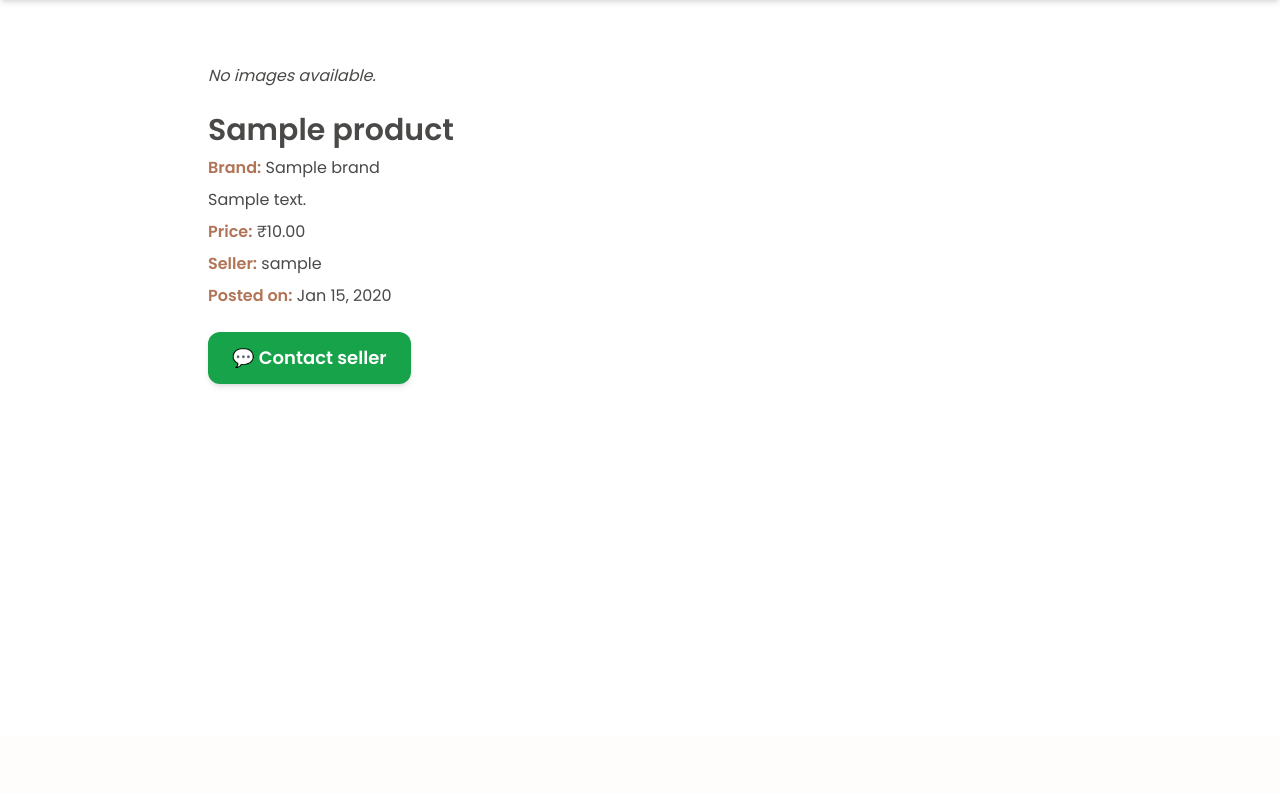
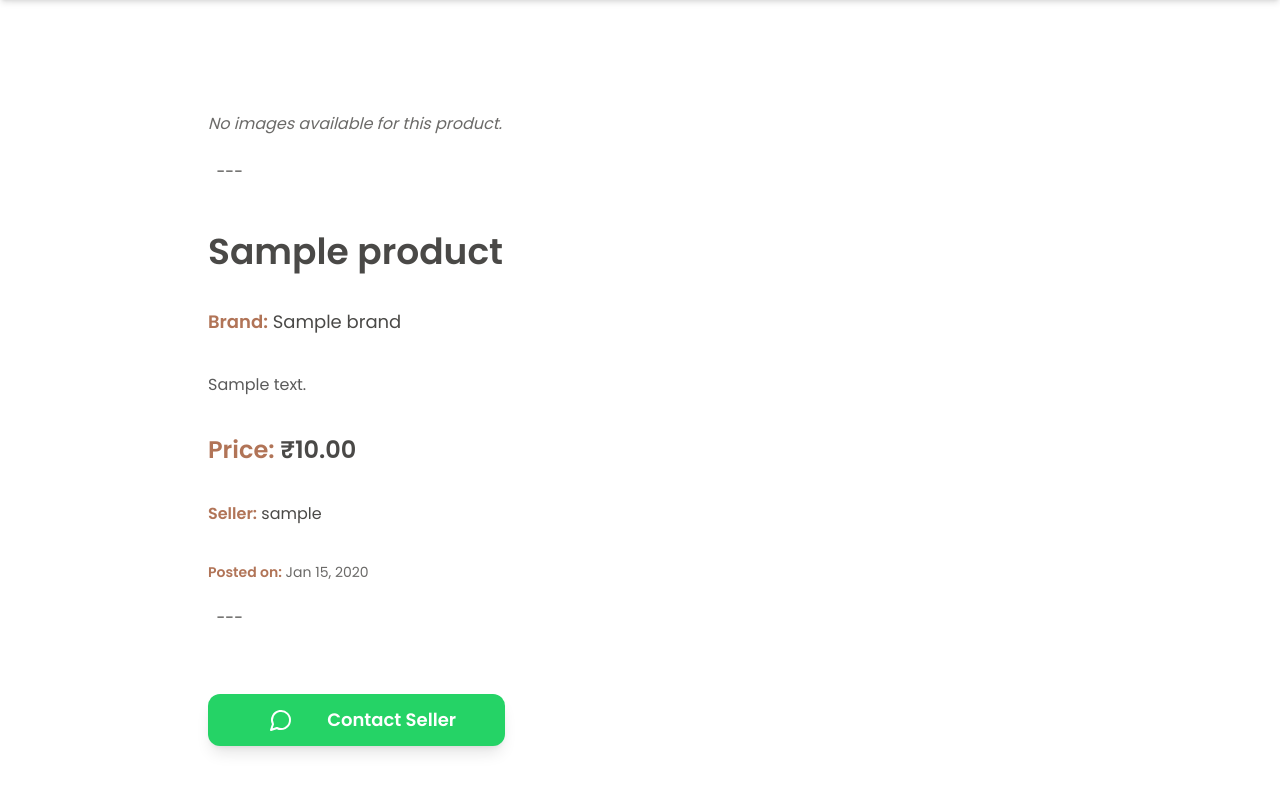
Before and after one commit to shalin1352004/ClassyKicks, a Django app: page /product/1/ in a window 1280 px wide. Shown: the part 64-858 px from the top of the page. Before the commit the page ends 451 px from the top, so only its background shows below. Run offline with Django 5.2, Linux system fonts and the light colour scheme; tables that the repository leaves empty hold one stand-in row (values such as "Sample post"); some libraries are stand-ins or nearby versions.

Commit message:
final launch

```diff
--- a/ClassyKicks/settings.py
+++ b/ClassyKicks/settings.py
@@ -19,6 +19,7 @@ from decouple import config
 
 # Build paths inside the project like this: BASE_DIR / 'subdir'.
 BASE_DIR = Path(__file__).resolve().parent.parent
+DEFAULT_FILE_STORAGE = 'cloudinary_storage.storage.MediaCloudinaryStorage'
 
 
 # Quick-start development settings - unsuitable for production
--- a/store/templates/store/product_detail.html
+++ b/store/templates/store/product_detail.html
@@ -4,54 +4,53 @@
 {% block content %}
 <div class="max-w-4xl mx-auto mt-10 px-4 text-[#4A4947] space-y-6">
 
-  <!-- Product Images -->
     <div>
-    {% with product.productimage_set.all as images %}
-      {% if images %}
-        <div class="flex gap-3 overflow-x-auto">
-          {% for image in images %}
-            <img src="{{ image.image.url }}" alt="{{ product.name }}"
-                 class="h-60 w-auto object-contain rounded-lg border border-[#4A4947] cursor-pointer"
+    {% if product.productimage_set.all %} {# Use product.productimage_set.all for clarity if that's your related name #}
+      <div class="flex gap-3 overflow-x-auto pb-2 custom-scrollbar"> {# Added custom-scrollbar class for styling #}
+        {% for image in product.productimage_set.all %}
+          <img src="{{ image.image.url }}" alt="{{ product.name }} image {{ forloop.counter }}"
+               class="h-60 w-auto object-contain rounded-lg border border-[#D8D2C2] hover:border-[#4A4947] cursor-pointer transition"
                onclick="openModal({{ forloop.counter0 }})" />
         {% endfor %}
       </div>
     {% else %}
-        <p class="italic">No images available.</p>
+      <p class="italic text-[#6B6A68]">No images available for this product.</p>
     {% endif %}
-    {% endwith %}
   </div>
 
-  <!-- Product Info -->
-  <div class="space-y-2">
-    <h2 class="text-3xl font-bold">{{ product.name }}</h2>
-    <p><strong class="text-[#B17457]">Brand:</strong> {{ product.brand.name }}</p>
-    <p>{{ product.description }}</p>
-    <p><strong class="text-[#B17457]">Price:</strong> ₹{{ product.price }}</p>
-    <p><strong class="text-[#B17457]">Seller:</strong> {{ product.seller.username }}</p>
-    <p><strong class="text-[#B17457]">Posted on:</strong> {{ product.created_at|date:"M d, Y" }}</p>
+  ---
+
+    <div class="space-y-3"> {# Increased space-y for better readability #}
+    <h2 class="text-4xl font-bold text-[#4A4947]">{{ product.name }}</h2> {# Larger heading #}
+    <p class="text-lg"><strong class="text-[#B17457]">Brand:</strong> {{ product.brand.name }}</p>
+    <p class="text-md leading-relaxed text-[#5A5A5A]">{{ product.description }}</p> {# Added line height and slightly darker text #}
+    <p class="text-2xl font-semibold text-[#4A4947]"><strong class="text-[#B17457]">Price:</strong> ₹{{ product.price }}</p> {# Larger price #}
+    <p class="text-md"><strong class="text-[#B17457]">Seller:</strong> {{ product.seller.username }}</p>
+    <p class="text-sm text-[#6B6A68]"><strong class="text-[#B17457]">Posted on:</strong> {{ product.created_at|date:"M d, Y" }}</p> {# Smaller, muted posted date #}
   </div>
 
-  <!-- WhatsApp Contact Button -->
-  <div>
+  ---
+
+    <div class="pt-4"> {# Added top padding #}
     <button
       onclick="redirectToWhatsApp()"
-      class="bg-green-600 hover:bg-[#944C34] transition-colors text-white font-semibold py-3 px-6 rounded-xl shadow-md text-lg"
+      class="bg-[#25D366] hover:bg-[#1DA851] transition-colors text-white font-semibold py-3 px-8 rounded-xl shadow-lg text-lg flex items-center justify-center gap-2" {# Changed to WhatsApp green #}
     >
-      💬 Contact seller
+      <svg xmlns="http://www.w3.org/2000/svg" width="24" height="24" viewBox="0 0 24 24" fill="none" stroke="currentColor" stroke-width="2" stroke-linecap="round" stroke-linejoin="round" class="lucide lucide-message-circle"><path d="M7.9 20A9 9 0 1 0 4 16.1L2 22Z"/></svg>
+      Contact Seller
     </button>
   </div>
 
 </div>
 
-<!-- Image Preview Modal -->
 <div id="imageModal" class="fixed inset-0 bg-black bg-opacity-80 z-50 hidden flex items-center justify-center touch-none">
-  <button onclick="closeModal()" class="absolute top-5 right-5 text-white text-3xl font-bold z-50">&times;</button>
-  <div class="relative w-full max-w-4xl h-full px-4 overflow-hidden">
+  <button onclick="closeModal()" class="absolute top-5 right-5 text-white text-4xl font-bold z-50 p-2 leading-none">&times;</button> {# Larger close button #}
+   <div class="relative w-full max-w-5xl h-full px-4 overflow-hidden"> {# Increased max-width for modal #}
     <div id="modalImageWrapper" class="flex gap-4 overflow-x-auto snap-x h-full">
       {% for image in product.productimage_set.all %}
-        <div class="flex-shrink-0 w-full flex items-center justify-center snap-start">
-          <img src="{{ image.image.url }}" alt="{{ product.name }}"
-               class="modal-img max-h-[80vh] object-contain transition-transform duration-300 cursor-zoom-in touch-pan-y"
+        <div class="flex-shrink-0 w-full flex items-center justify-center snap-center"> {# Changed snap-start to snap-center #}
+    <img src="{{ image.image.url }}" alt="{{ product.name }} image {{ forloop.counter }}" {# FIXED: Corrected image source #}
+               class="modal-img max-h-[90vh] object-contain transition-transform duration-300 cursor-zoom-in touch-pan-y" {# Increased max-height for images #}
                ontouchstart="handleTouchStart(event)"
                ontouchmove="handleTouchMove(event)"
                onclick="toggleZoom(this)" />
@@ -61,24 +60,27 @@
   </div>
 </div>
 
-<!-- Scripts -->
 <script>
   function redirectToWhatsApp() {
     const productName = "{{ product.name|escapejs }}";
     const currentURL = window.location.href;
     const message = `Hi, I'm interested in your product: ${productName}. Here is the link: ${currentURL}`;
-    const phoneNumber = "918238322005";
+    const phoneNumber = "918238322005"; // Ensure this is the correct seller's number
     const whatsappURL = `https://wa.me/${phoneNumber}?text=${encodeURIComponent(message)}`;
     window.open(whatsappURL, "_blank");
   }
 
   function openModal(index) {
     document.getElementById("imageModal").classList.remove("hidden");
+    // Wait for modal to become visible before calculating scroll
+    requestAnimationFrame(() => {
       const wrapper = document.getElementById("modalImageWrapper");
-    const imageWidth = wrapper.children[0].clientWidth + 16;
+      // Use scrollWidth divided by number of children for accurate width if gap isn't fixed
+      const imageWidth = wrapper.scrollWidth / wrapper.children.length;
       wrapper.scrollTo({
         left: index * imageWidth,
         behavior: "smooth"
+      });
     });
   }
 
@@ -87,7 +89,7 @@
     document.querySelectorAll('.modal-img').forEach(img => {
       img.classList.remove('scale-150', 'cursor-zoom-out');
       img.classList.add('cursor-zoom-in');
-      img.style.transform = '';
+      img.style.transform = ''; // Reset any panning transform
     });
   }
 
@@ -96,7 +98,7 @@
     if (isZoomed) {
       img.classList.remove('scale-150', 'cursor-zoom-out');
       img.classList.add('cursor-zoom-in');
-      img.style.transform = '';
+      img.style.transform = ''; // Reset transform on unzoom
     } else {
       img.classList.add('scale-150', 'cursor-zoom-out');
       img.classList.remove('cursor-zoom-in');
@@ -110,23 +112,29 @@
 
   // Touch panning support when zoomed
   let lastX = 0, lastY = 0;
+  let isDragging = false;
 
   function handleTouchStart(evt) {
+    const img = evt.target;
+    if (img.classList.contains('scale-150')) {
+      isDragging = true;
       if (evt.touches.length === 1) {
         lastX = evt.touches[0].clientX;
         lastY = evt.touches[0].clientY;
       }
     }
+  }
 
   function handleTouchMove(evt) {
     const img = evt.target;
-    if (img.classList.contains('scale-150')) {
-      evt.preventDefault();
+    if (isDragging && img.classList.contains('scale-150')) {
+      evt.preventDefault(); // Prevent scrolling the background when zoomed and panning
       const dx = evt.touches[0].clientX - lastX;
       const dy = evt.touches[0].clientY - lastY;
       lastX = evt.touches[0].clientX;
       lastY = evt.touches[0].clientY;
-      const currentTransform = img.style.transform || "translate(0px, 0px)";
+
+      const currentTransform = img.style.transform || "translate(0px, 0px) scale(1.5)";
       const match = currentTransform.match(/translate\(([-0-9.]+)px,\s*([-0-9.]+)px\)/);
       let x = dx, y = dy;
       if (match) {
@@ -136,5 +144,31 @@
       img.style.transform = `translate(${x}px, ${y}px) scale(1.5)`;
     }
   }
+
+  // Reset dragging state on touch end
+  document.getElementById("imageModal").addEventListener("touchend", function() {
+    isDragging = false;
+  });
 </script>
+
+<style>
+/* Custom scrollbar for horizontal image gallery */
+.custom-scrollbar::-webkit-scrollbar {
+  height: 8px;
+}
+
+.custom-scrollbar::-webkit-scrollbar-track {
+  background: #F0EDE5; /* Light background */
+  border-radius: 10px;
+}
+
+.custom-scrollbar::-webkit-scrollbar-thumb {
+  background: #D8D2C2; /* Thumb color */
+  border-radius: 10px;
+}
+
+.custom-scrollbar::-webkit-scrollbar-thumb:hover {
+  background: #B1AC9D; /* Darker thumb on hover */
+}
+</style>
 {% endblock %}
--- a/store/templates/store/product_list.html
+++ b/store/templates/store/product_list.html
@@ -28,8 +28,9 @@
     {% for product in products %}
       <div class="bg-[#F8F3D9] w-full rounded-xl shadow-xl hover:shadow-2xl transition duration-300 overflow-hidden relative group">
         <a href="{% url 'product_detail' product.pk %}">
-          {% if product.images.first %}
-            <img src="{{ product.images.first.image.url }}"
+          {% with product.productimage_set.first as first_image %}
+            {% if first_image %}
+              <img src="{{ first_image.image.url }}"
                    alt="{{ product.name }}"
                    class="w-full h-52 object-contain p-4 bg-white transition-transform duration-300 group-hover:scale-105"
                    onerror="this.onerror=null; this.src='/static/default.jpg';" />
@@ -38,6 +39,7 @@
                    alt="No image"
                    class="w-full h-52 object-contain p-4 bg-white" />
             {% endif %}
+          {% endwith %}
         </a>
         <div class="px-4 py-3 flex flex-col h-full">
           <h3 class="text-lg font-bold text-[#4A4947] mb-1 text-center">{{ product.name }}</h3>
```
Lines whose indentation alone changed are shown as unchanged.
